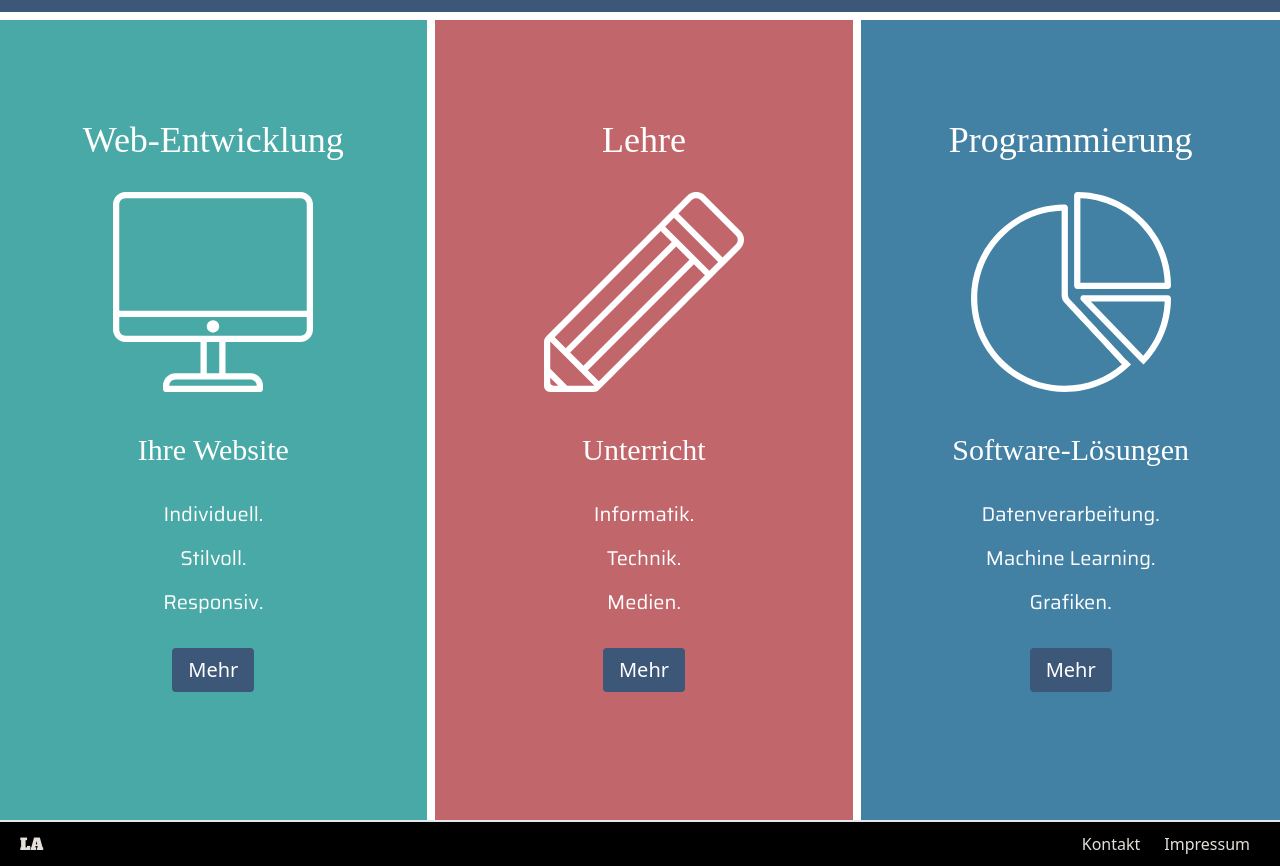
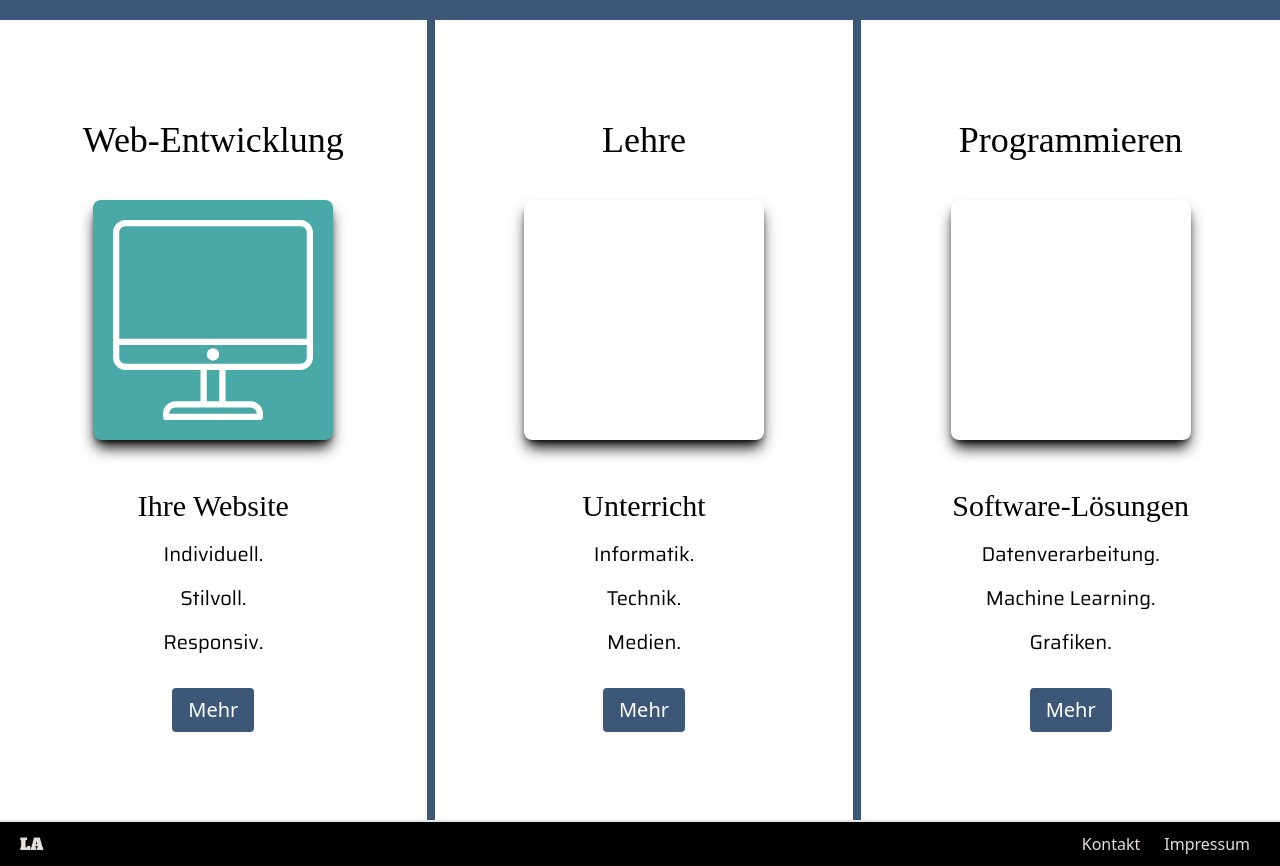
Before and after one commit to louziferr/luzie-website, a Next.js app: page / in a window 1280 px wide. Shown: the part 780-1646 px from the top of the page. Built offline with nearby package versions, Linux system fonts and the light colour scheme; a web font is replaced by a local one.

Commit message:
more stuff

```diff
--- a/app/globals.css
+++ b/app/globals.css
@@ -56,5 +56,14 @@
     @apply px-2.5;
     @apply text-[20px];
   }
+}
 
+@keyframes grow {
+  0%,
+  100% {
+    width: 100%;
   }
+  50% {
+    width: 50%;
+  }
+}
--- a/app/page.tsx
+++ b/app/page.tsx
@@ -1,63 +1,38 @@
-import Link from "next/link";
-
+import SkillsCard from "@/components/skills_card";
 export default function Home() {
   return (
     <>
-      <div className="h-screen bg-darkBlue flex flex-col items-start justify-center p-8 border-b-8 border-white">
+      <div className="h-screen flex bg-darkBlue flex-col flex-grow items-center justify-center p-8">
         <h1 className="text-white text-4xl">Luzie Ahrens</h1>
-        <div className="w-full h-[10px] bg-white"></div>
+        <div className="w-full h-[10px] justify-center animate-[grow_5s_ease-in-out_infinite] bg-white"></div>
+        <h1 className="text-white text-4xl pt-2">Informatikerin</h1>
       </div>
 
-      <div className="grid w-full md:h-screen grid-cols-1 md:grid-cols-3 divide-x-0 md:divide-x-8 divide-white">
-        <div className="bg-green pb-8">
-          <div className="mt-[100px] text-center flex flex-col items-center">
-            <h1 className="text-white mb-8 text-4xl font-jockey">
-              Web-Entwicklung
-            </h1>
-            <img src="svg/imac.svg" alt="image" width="200" />
-            <p className="text-3xl mt-10 text-white font-jockey">
-              Ihre Website
-            </p>
-            <p className="text-xl mt-8 text-white">Individuell.</p>
-            <p className="text-xl mt-4 text-white">Stilvoll.</p>
-            <p className="text-xl mt-4 text-white">Responsiv.</p>
-            <Link href="/webentwicklung">
-              <button className="mt-8 px-4 py-2 rounded bg-darkBlue text-white text-xl">
-                Mehr
-              </button>
-            </Link>
-          </div>
-        </div>
-        <div className="bg-red pb-8 md:pb-0">
-          <div className="mt-[100px] flex flex-col items-center">
-            <h1 className="text-white mb-8 text-4xl font-jockey">Lehre</h1>
-            <img src="svg/pencil.svg" alt="image" width="200" />
-            <p className="text-3xl mt-10 text-white font-jockey">Unterricht</p>
-            <p className="text-xl mt-8 text-white">Informatik.</p>
-            <p className="text-xl mt-4 text-white">Technik.</p>
-            <p className="text-xl mt-4 text-white">Medien.</p>
-            <button className="mt-8 px-4 py-2 rounded bg-darkBlue text-white text-xl">
-              Mehr
-            </button>
-          </div>
-        </div>
-        <div className="bg-blue pb-8 md:pb-0">
-          <div className="mt-[100px] flex flex-col items-center">
-            <h1 className="text-white mb-8 text-4xl font-jockey">
-              Programmierung
-            </h1>
-            <img src="svg/chart-pie.svg" alt="image" width="200" />
-            <p className="text-3xl mt-10 text-white font-jockey">
-              Software-Lösungen
-            </p>
-            <p className="text-xl mt-8 text-white">Datenverarbeitung.</p>
-            <p className="text-xl mt-4 text-white">Machine Learning.</p>
-            <p className="text-xl mt-4 text-white">Grafiken.</p>
-            <button className="mt-8 px-4 py-2 rounded bg-darkBlue text-white text-xl">
-              Mehr
-            </button>
-          </div>
-        </div>
+      <div className="grid w-full md:h-screen grid-cols-1 md:grid-cols-3 divide-x-0 md:divide-x-8 divide-darkBlue">
+        <SkillsCard
+          headline="Web-Entwicklung"
+          subheadline="Ihre Website"
+          keywords={["Individuell.", "Stilvoll.", "Responsiv."]}
+          color="green"
+          image="svg/imac.svg"
+          link="/webentwicklung"
+        />
+        <SkillsCard
+          headline="Lehre"
+          subheadline="Unterricht"
+          keywords={["Informatik.", "Technik.", "Medien."]}
+          color="red"
+          image="svg/pencil.svg"
+          link="/lehre"
+        />
+        <SkillsCard
+          headline="Programmieren"
+          subheadline="Software-Lösungen"
+          keywords={["Datenverarbeitung.", "Machine Learning.", "Grafiken."]}
+          color="blue"
+          image="svg/chart-pie.svg"
+          link="/programmieren"
+        />
       </div>
     </>
   );
--- /dev/null
+++ b/components/skills_card.tsx
@@ -0,0 +1,45 @@
+import Link from "next/link";
+
+interface SkillsCardProps {
+  headline: string;
+  subheadline: string;
+  keywords: string[];
+  color: string;
+  image: string;
+  link: string;
+}
+
+export default function SkillsCard({
+  headline,
+  subheadline,
+  keywords,
+  color,
+  image,
+  link,
+}: SkillsCardProps) {
+  return (
+    <>
+      <div className="bg-white pb-8">
+        <div className="mt-[100px] text-center flex flex-col items-center">
+          <h1 className="mb-8 text-4xl font-jockey">{headline}</h1>
+          <div
+            className={`m-2 p-5 rounded-lg shadow-lg shadow-black bg-${color}`}
+          >
+            <img src={image} alt="image" width="200" />
+          </div>
+          <p className="text-3xl mt-10 font-jockey">{subheadline}</p>
+          {keywords.map((item, itemIndex) => (
+            <p key={itemIndex} className="text-xl mt-4">
+              {item}
+            </p>
+          ))}
+          <Link href={link}>
+            <button className="mt-8 px-4 py-2 rounded bg-darkBlue text-white text-xl">
+              Mehr
+            </button>
+          </Link>
+        </div>
+      </div>
+    </>
+  );
+}
--- a/package.json
+++ b/package.json
@@ -19,7 +19,8 @@
     "@fontsource/ultra": "^5.1.1",
     "next": "15.1.5",
     "react": "^19.0.0",
-    "react-dom": "^19.0.0"
+    "react-dom": "^19.0.0",
+    "tailwindcss-animated": "^2.0.0"
   },
   "devDependencies": {
     "@eslint/eslintrc": "^3",
```
Also changed, not shown: public/bermuda-square.svg (added), 1 other file (tests, documents, lock files or other folders). Lines whose indentation alone changed are shown as unchanged.
